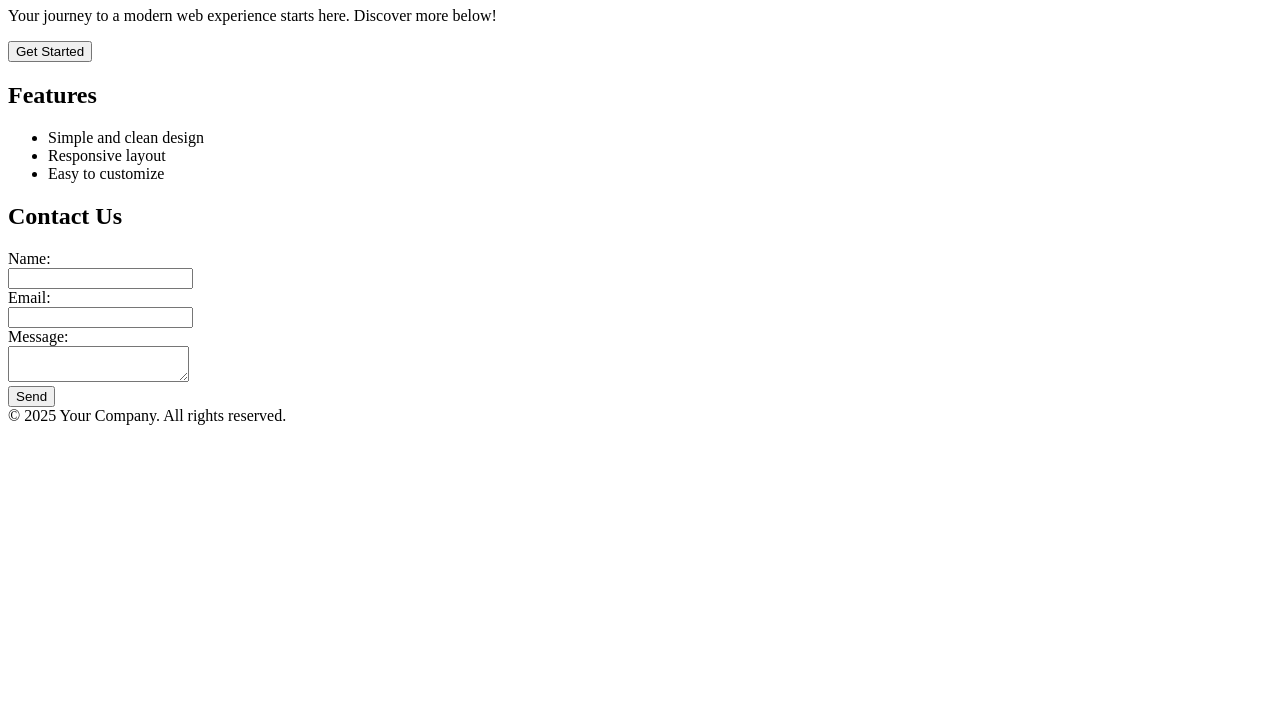
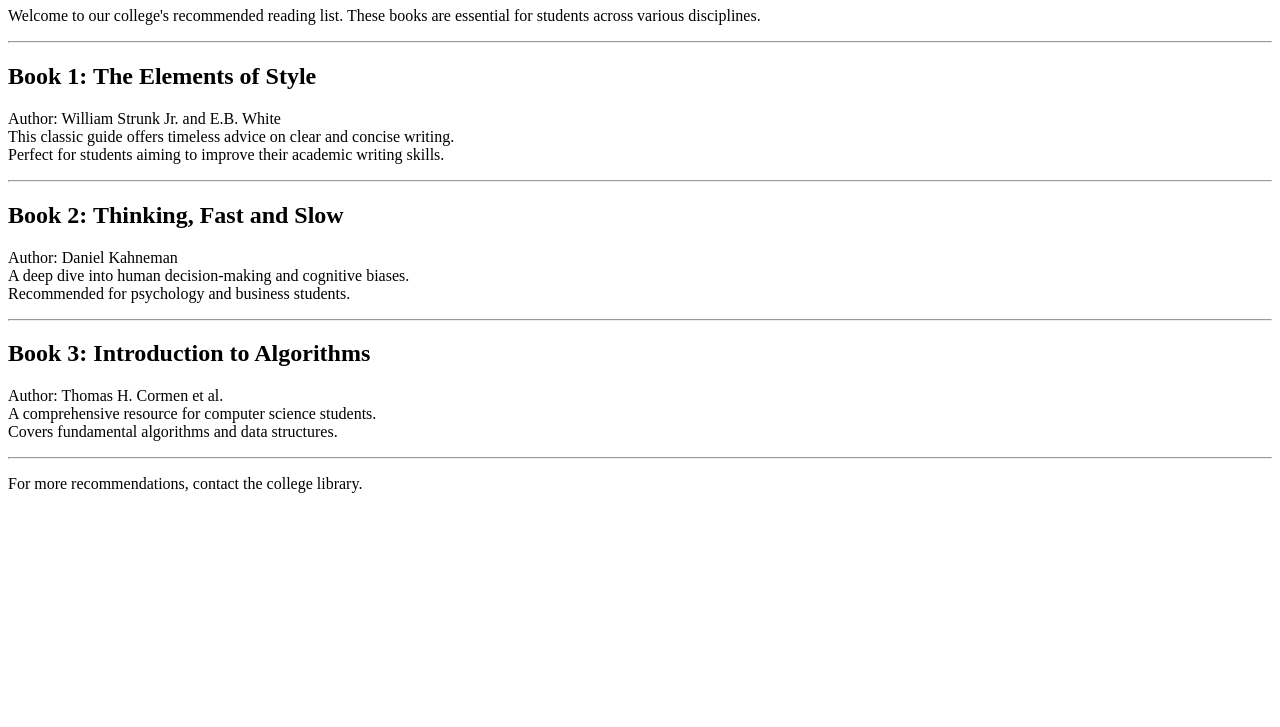
Before and after one commit to rabindra-basnet/web-programming, a plain HTML site: page index.html in a window 1280 px wide. Shown: the part 73-800 px from the top of the page. Drawn offline with Linux system fonts and the light colour scheme.

Commit message:
initial creation of static webpage

```diff
--- a/index.html
+++ b/index.html
@@ -1,40 +1,41 @@
 <!DOCTYPE html>
 <html lang="en">
+
 <head>
     <meta charset="UTF-8">
     <meta name="viewport" content="width=device-width, initial-scale=1.0">
-    <title>Welcome to My Landing Page</title>
+    <title>College Bibliography</title>
 </head>
+
 <body>
-    <header>
-        <h1>Welcome to My Landing Page</h1>
-    </header>
-    <main>
-        <p>Your journey to a modern web experience starts here. Discover more below!</p>
-        <button>Get Started</button>
-        <section>
-            <h2>Features</h2>
-            <ul>
-                <li>Simple and clean design</li>
-                <li>Responsive layout</li>
-                <li>Easy to customize</li>
-            </ul>
-        </section>
-        <section>
-            <h2>Contact Us</h2>
-            <form>
-                <label for="name">Name:</label><br>
-                <input type="text" id="name" name="name"><br>
-                <label for="email">Email:</label><br>
-                <input type="email" id="email" name="email"><br>
-                <label for="message">Message:</label><br>
-                <textarea id="message" name="message"></textarea><br>
-                <button type="submit">Send</button>
-            </form>
-        </section>
-    </main>
-    <footer>
-        &copy; 2025 Your Company. All rights reserved.
-    </footer>
+    <div>
+        <h1>College Bibliography</h1>
+        <p>Welcome to our college's recommended reading list. These books are essential for students across various
+            disciplines.</p>
+        <hr>
+
+        <div>
+            <h2>Book 1: The Elements of Style</h2>
+            <p>Author: William Strunk Jr. and E.B. White<br>This classic guide offers timeless advice on clear and
+                concise writing.<br>Perfect for students aiming to improve their academic writing skills.</p>
+        </div>
+        <hr>
+
+        <div>
+            <h2>Book 2: Thinking, Fast and Slow</h2>
+            <p>Author: Daniel Kahneman<br>A deep dive into human decision-making and cognitive biases.<br>Recommended
+                for psychology and business students.</p>
+        </div>
+        <hr>
+
+        <div>
+            <h2>Book 3: Introduction to Algorithms</h2>
+            <p>Author: Thomas H. Cormen et al.<br>A comprehensive resource for computer science students.<br>Covers
+                fundamental algorithms and data structures.</p>
+        </div>
+        <hr>
+        <p>For more recommendations, contact the college library.</p>
+    </div>
 </body>
+
 </html>
```
